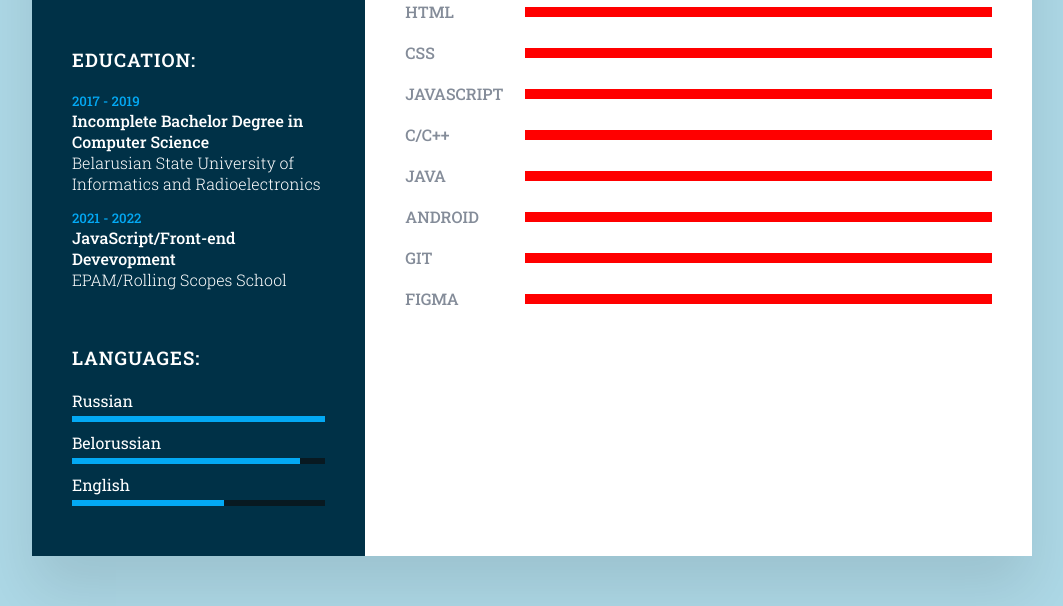
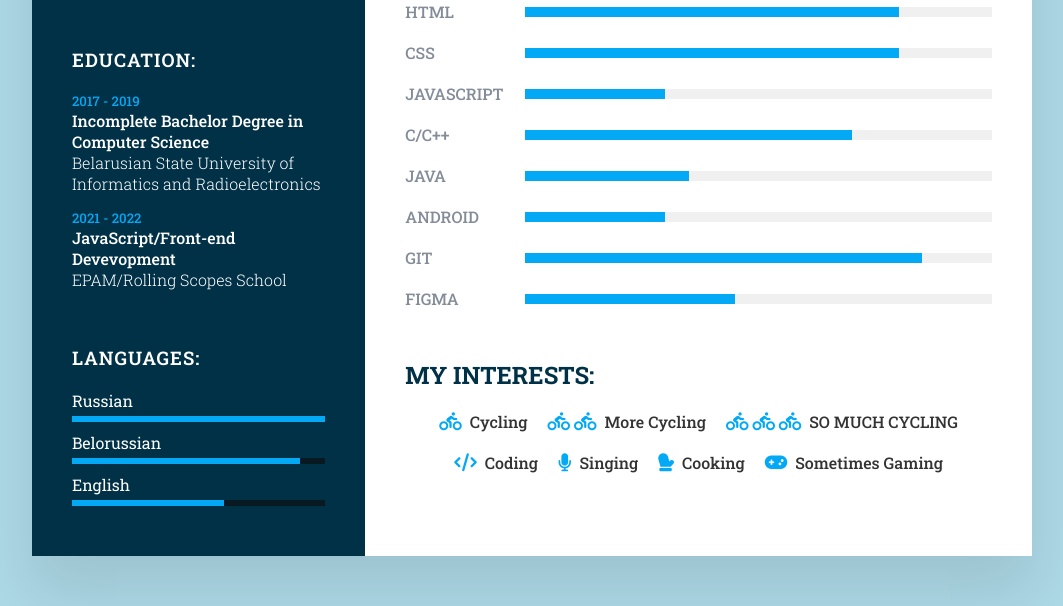
Before and after one commit to programister42/rsschool-cv, a website: page index.html in a window 1280 px wide. Shown: the part 691-1297 px from the top of the page, without its empty margins (108-1171 px from the left). Drawn offline with Linux system fonts and the light colour scheme.

Commit message:
feat: make it responsive and add some info

```diff
--- a/index.html
+++ b/index.html
@@ -89,7 +89,7 @@
       </aside>
 
       <section class="right-column">
-        <div class="about-me"><h2 class="right-title">Profile</h2>
+        <div class="about-me"><h2 class="right-title">About Me:</h2>
           <p>
             I am 22 years old and want to become a valued expert in web and mobile development.
             I studied at the Belarusian State University of Informatics and Radioelectronics,
@@ -130,45 +130,100 @@
 
         <div class="about-me my-skills">
           <h2 class="right-title">Professional skills</h2>
+
           <div class="box">
             <h4>HTML</h4>
-            <div class="percent"></div>
+            <div class="percent">
+              <div style="width: 80%"></div>
+            </div>
           </div>
 
           <div class="box">
             <h4>CSS</h4>
-            <div class="percent"></div>
+            <div class="percent">
+              <div style="width: 80%"></div>
+            </div>
           </div>
 
           <div class="box">
             <h4>JavaScript</h4>
-            <div class="percent"></div>
+            <div class="percent">
+              <div style="width: 30%"></div>
+            </div>
           </div>
 
           <div class="box">
             <h4>C/C++</h4>
-            <div class="percent"></div>
+            <div class="percent">
+              <div style="width: 70%"></div>
+            </div>
           </div>
 
           <div class="box">
             <h4>Java</h4>
-            <div class="percent"></div>
+            <div class="percent">
+              <div style="width: 35%"></div>
+            </div>
           </div>
 
           <div class="box">
             <h4>Android</h4>
-            <div class="percent"></div>
+            <div class="percent">
+              <div style="width: 30%"></div>
+            </div>
           </div>
 
           <div class="box">
             <h4>Git</h4>
-            <div class="percent"></div>
+            <div class="percent">
+              <div style="width: 85%"></div>
+            </div>
           </div>
 
           <div class="box">
             <h4>Figma</h4>
-            <div class="percent"></div>
+            <div class="percent">
+              <div style="width: 45%"></div>
+            </div>
           </div>
+        </div>
+
+        <div class="about-me my-interests">
+          <h2 class="right-title">My interests:</h2>
+          <ul>
+
+            <li>
+              <i class="fas fa-biking"></i>&nbsp;&nbsp;Cycling
+            </li>
+
+            <li>
+              <i class="fas fa-biking"></i>
+              <i class="fas fa-biking"></i>&nbsp;&nbsp;More Cycling
+            </li>
+
+            <li>
+              <i class="fas fa-biking"></i>
+              <i class="fas fa-biking"></i>
+              <i class="fas fa-biking"></i>&nbsp;&nbsp;SO MUCH CYCLING
+            </li>
+
+            <li>
+              <i class="fas fa-code"></i>&nbsp;&nbsp;Coding
+            </li>
+
+            <li>
+              <i class="fas fa-microphone"></i>&nbsp;&nbsp;Singing
+            </li>
+
+            <li>
+              <i class="fas fa-mitten"></i>&nbsp;&nbsp;Cooking
+            </li>
+
+            <li>
+              <i class="fas fa-gamepad"></i>&nbsp;&nbsp;Sometimes Gaming
+            </li>
+
+          </ul>
         </div>
 
       </section>
--- a/styles/styles.css
+++ b/styles/styles.css
@@ -19,6 +19,7 @@ body {
   position: relative;
   display: grid;
   width: 100%;
+  min-width: 340px;
   max-width: 1000px;
   min-height: 1000px;
   margin: 50px;
@@ -165,7 +166,6 @@ body {
 .right-title {
   margin-bottom: 10px;
   color: #003147;
-  text-decoration: underline;
   text-transform: uppercase;
 }
 
@@ -210,5 +210,62 @@ p {
   position: relative;
   width: 100%;
   height: 10px;
-  background: #ff0000;
+  background: #f0f0f0;
 }
+
+.my-skills .box .percent div {
+  position: absolute;
+  top: 0;
+  left: 0;
+  height: 100%;
+  background: #03a9f4;
+}
+
+.my-interests ul {
+  display: flex;
+  flex-wrap: wrap;
+  justify-content: center;
+  /*align-items: center;*/
+}
+
+.my-interests ul li {
+  margin: 10px 10px;
+  color: #333333;
+  font-weight: 500;
+  list-style: none;
+}
+
+.my-interests ul li .fas {
+  color: #03a9f4;
+  font-size: 18px;
+}
+
+@media (max-width: 1000px) {
+  .main-container {
+    margin: 10px;
+  }
+}
+
+@media (max-width: 900px) {
+  .main-container {
+    margin: 0;
+  }
+}
+
+@media (max-width: 767px) {
+  .main-container {
+    grid-template-columns: repeat(1, 1fr);
+  }
+
+  .about-me .box {
+    flex-direction: column;
+  }
+
+  .about-me .box .project-info {
+    margin-bottom: 5px;
+  }
+
+  .my-skills .box {
+    grid-template-columns: repeat(1, 1fr);
+  }
+}
```
